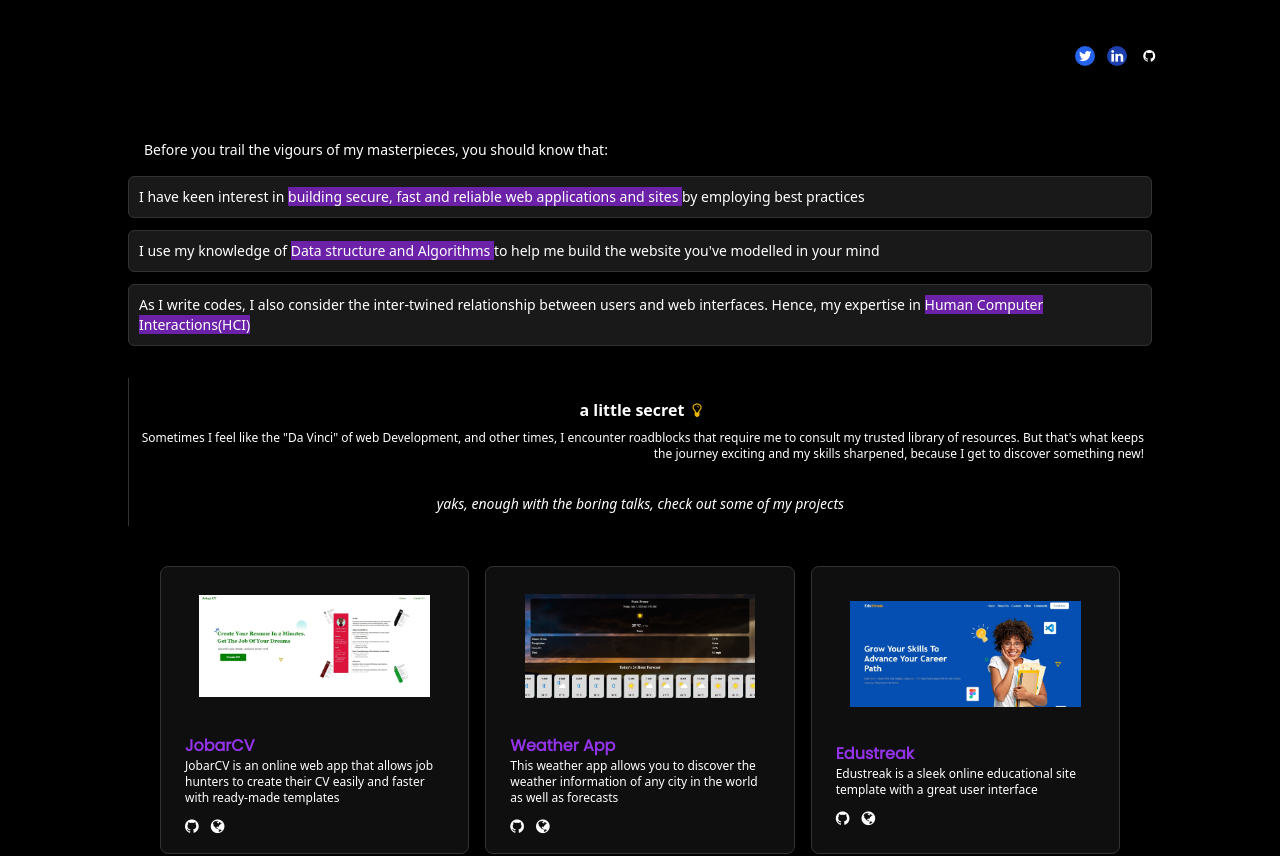
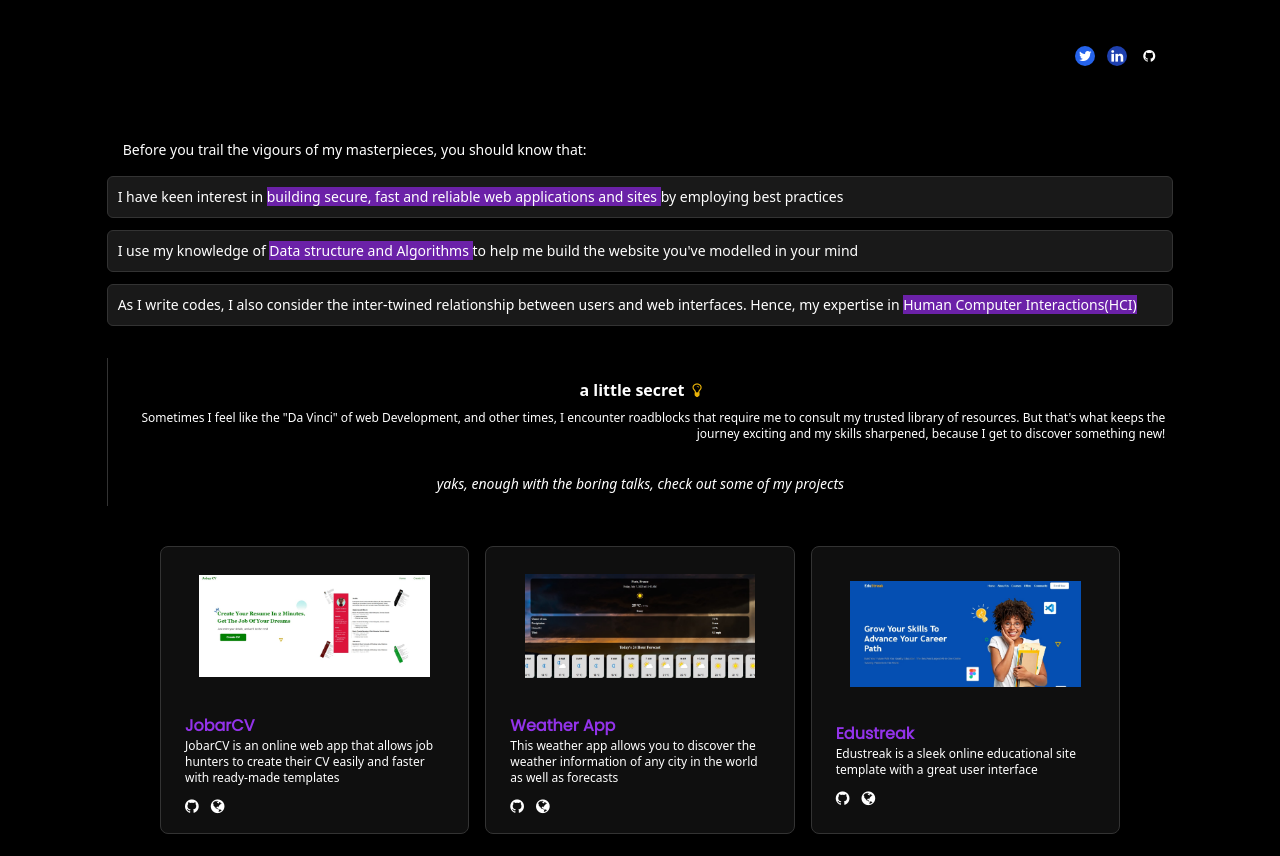
Before and after one commit to IamUnike/my-portfolio, a React (Vite) app: page / in a window 1280 px wide. Shown: the part 700-1556 px from the top of the page. Built offline with nearby package versions, Linux system fonts and the light colour scheme.

Commit message:
Update About.jsx

```diff
--- a/src/Pages/About.jsx
+++ b/src/Pages/About.jsx
@@ -1,7 +1,7 @@
 const About = () => {
     return (
         <div>
-            <section className="w-4/5 h-fit mx-auto mt-6 ">
+            <section className="w-5/6 h-fit mx-auto mt-6 ">
 
                 <div className=" text-white">
                     <p className="p-4 text-sm" data-aos='slide-up' data-aos-duration='500'> Before you trail the vigours of my masterpieces, you should know that: </p>
```
